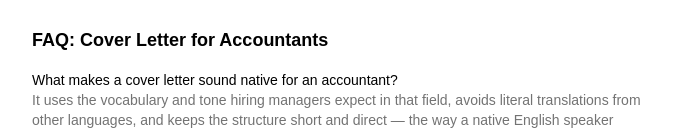
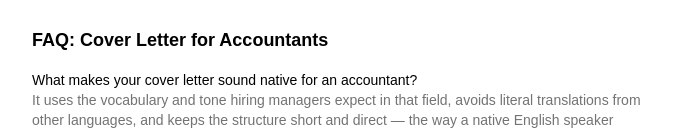
Before and after one commit to viniciussucupira/nativeapply, a Next.js app: page /cover-letter-for/accountants in a window 1280 px wide. Shown: the part 676-806 px from the top of the page, without its empty margins (296-983 px from the left). Built offline with nearby package versions, Linux system fonts and the light colour scheme.

Commit message:
Update ProfessionPage.tsx

```diff
--- a/components/ProfessionPage.tsx
+++ b/components/ProfessionPage.tsx
@@ -36,7 +36,7 @@ export default function ProfessionPage({
           <div className="flex flex-col gap-4">
             <div>
               <p className="text-sm font-medium text-black">
-                What makes a {docLabel} sound native for {profession.singular}?
+                What makes your {docLabel} sound native for {profession.singular}?
               </p>
               <p className="text-sm text-neutral-500">
                 It uses the vocabulary and tone hiring managers expect in that field, avoids literal
```
